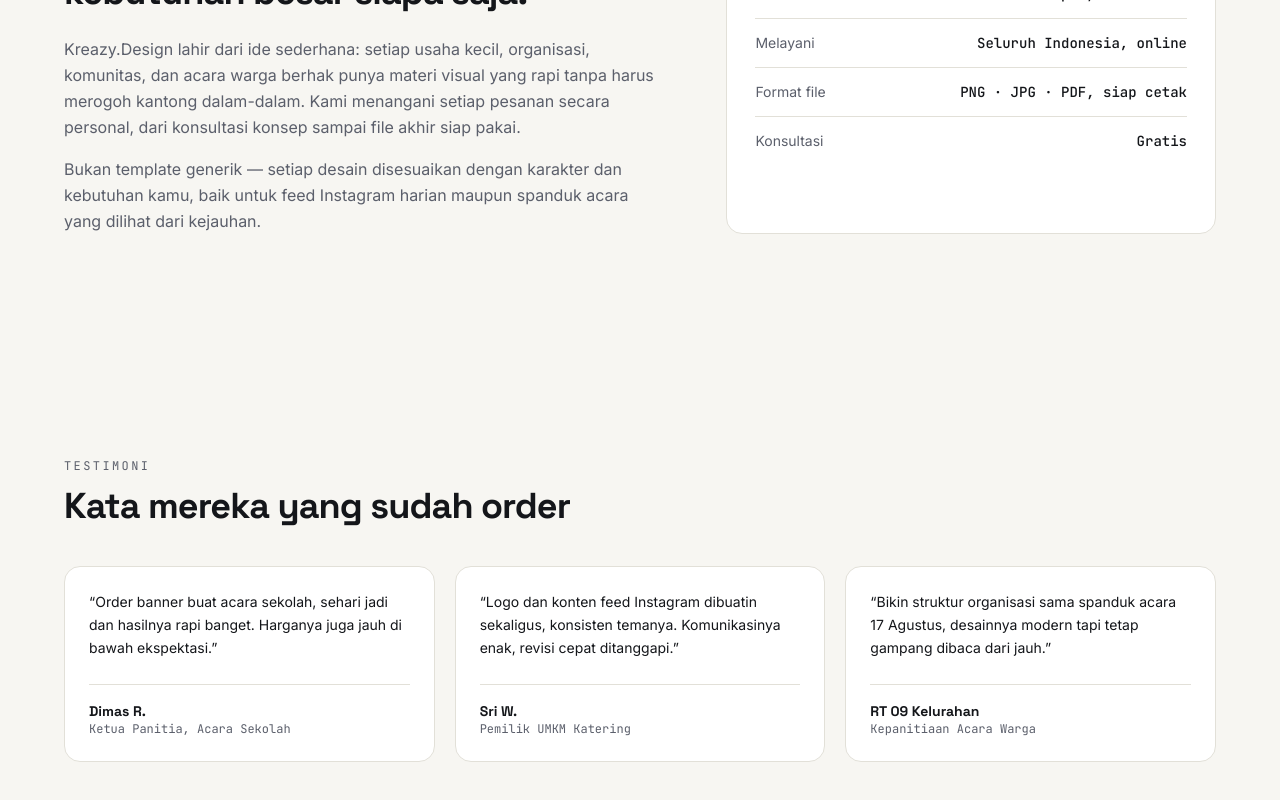
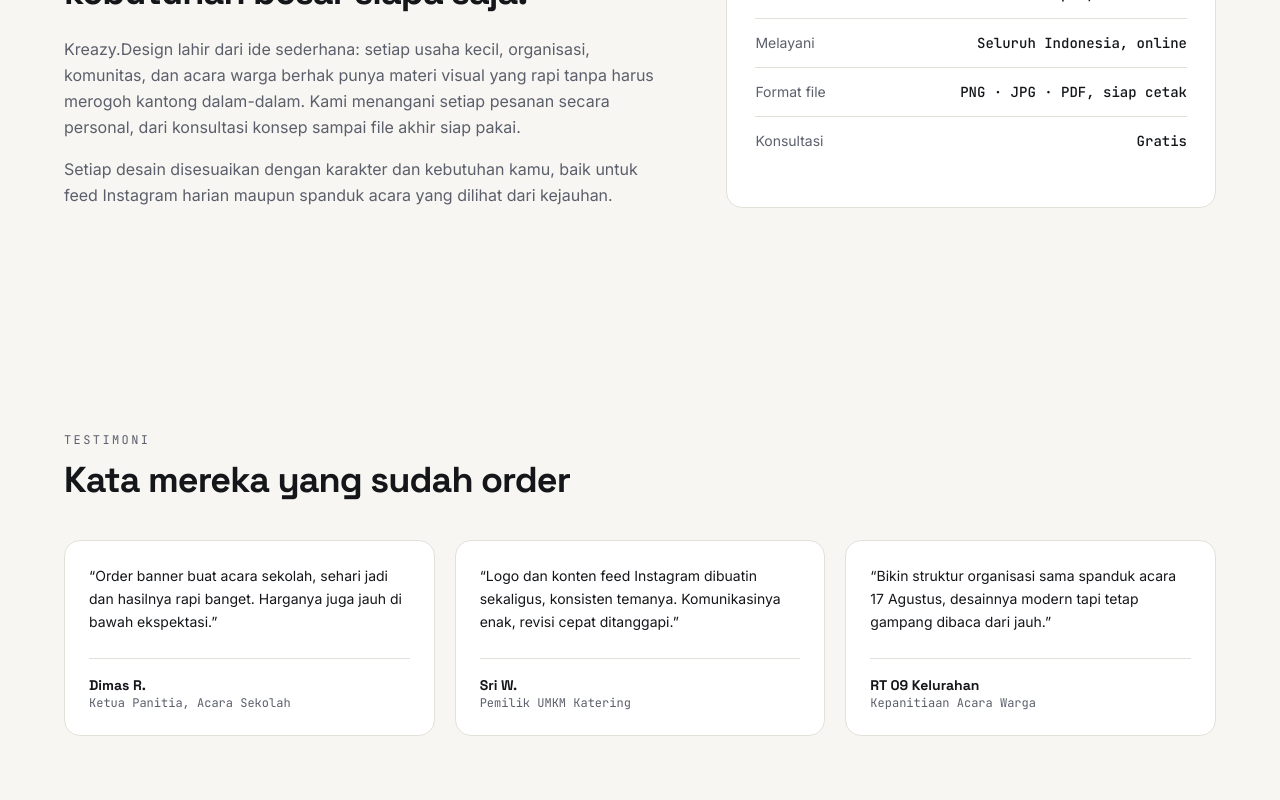
Before and after one commit to KYUZEN0/kreazydesign, a Next.js app: page / in a window 1280 px wide. Shown: the part 1807-2607 px from the top of the page. Built offline with nearby package versions, Linux system fonts and the light colour scheme.

Commit message:
Fix wording in About component description

```diff
--- a/components/About.tsx
+++ b/components/About.tsx
@@ -24,7 +24,7 @@ export default function About() {
             akhir siap pakai.
           </p>
           <p className="mt-4 text-base leading-relaxed text-ink-soft">
-            Bukan template generik — setiap desain disesuaikan dengan
+            Setiap desain disesuaikan dengan
             karakter dan kebutuhan kamu, baik untuk feed Instagram harian
             maupun spanduk acara yang dilihat dari kejauhan.
           </p>
```
